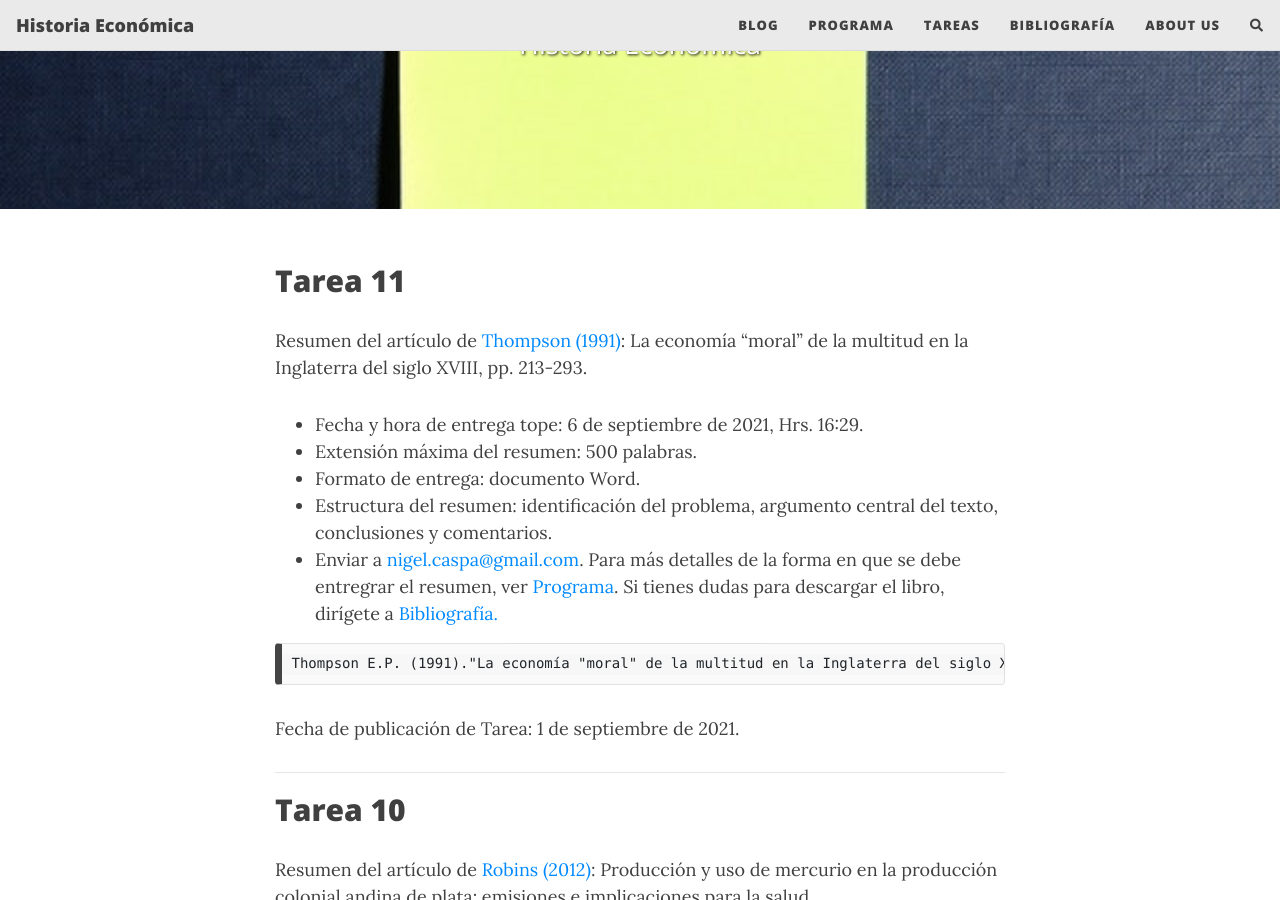
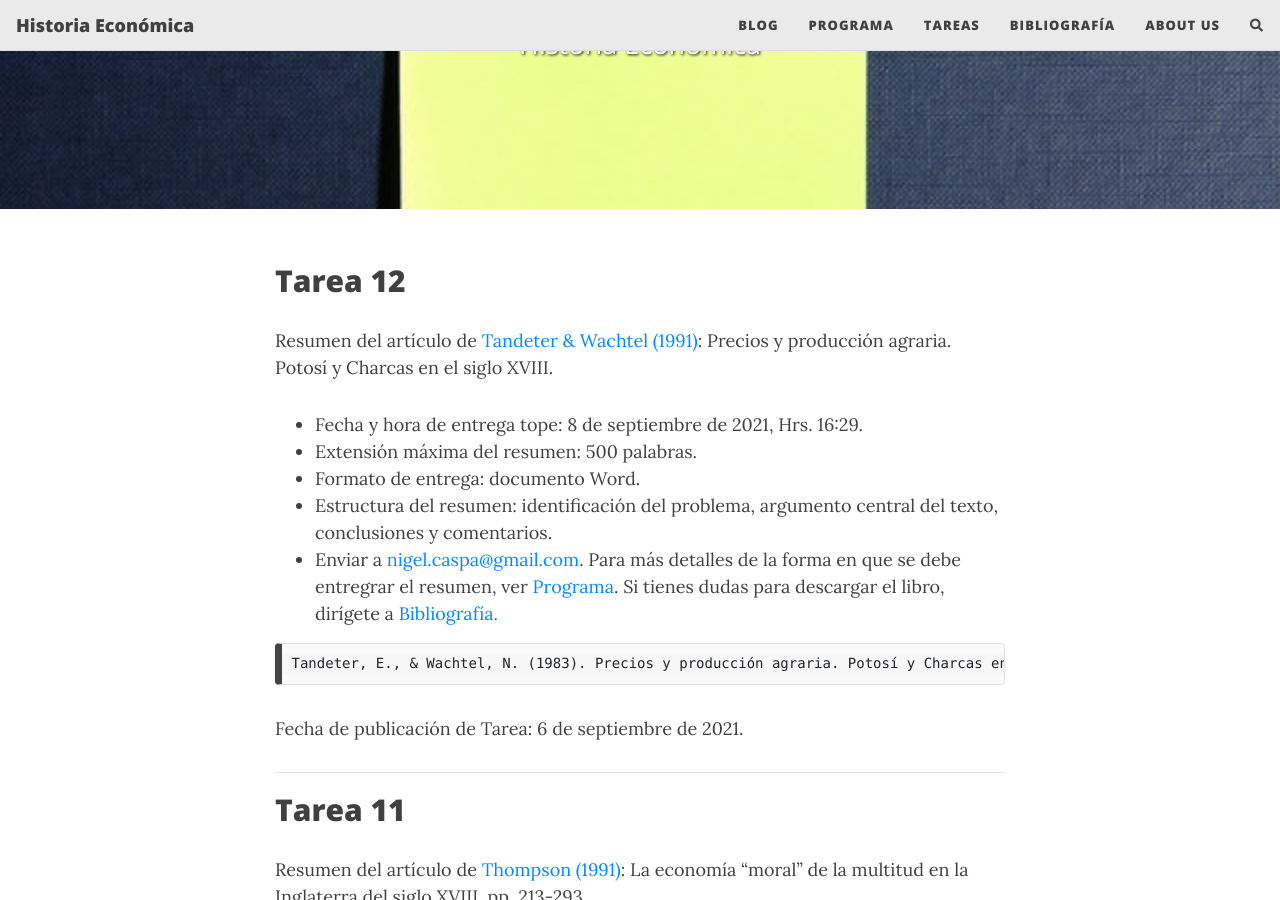
Before and after one commit to NigelCaspa/historiaeconomica, a Jekyll site: the page built from tareas.md, in a window 1280 px wide and 900 px high, scrolled down 336 px. Built offline with Jekyll 4.4.1, drawn with Linux system fonts in a browser that asks for light colours; nearby versions of some CDN libraries; comment, search, counter and statistics services are not loaded.

Commit message:
tarea 12

```diff
--- a/tareas.md
+++ b/tareas.md
@@ -6,6 +6,23 @@ cover-img: /assets/img/todo.jpg
 thumbnail-img: /assets/img/todo.jpg
 share-img: /assets/img/todo.jpg
 ---
+## Tarea 12
+Resumen del artículo de [Tandeter & Wachtel (1991)](https://nigelcaspa.github.io/historiaeconomica/pdf/1983-tandeter&wachtell-preciosyproducción.pdf): Precios y producción agraria. Potosí y Charcas en el siglo XVIII.
+
+- Fecha y hora de entrega tope: 8 de septiembre de 2021, Hrs. 16:29.
+- Extensión máxima del resumen: 500 palabras.
+- Formato de entrega: documento Word.
+- Estructura del resumen: identificación del problema, argumento central del texto, conclusiones y comentarios.
+- Enviar a [nigel.caspa@gmail.com](mailto:nigel.caspa@gmail.com).
+Para más detalles de la forma en que se debe entregrar el resumen, ver [Programa](programa.md). Si tienes dudas para descargar el libro, dirígete a [Bibliografía.](bibliografia.md)
+
+~~~
+Tandeter, E., & Wachtel, N. (1983). Precios y producción agraria. Potosí y Charcas en el siglo XVIII. Desarrollo económico, 23(90), 197–232.
+~~~
+
+Fecha de publicación de Tarea: 6 de septiembre de 2021.
+
+-----------------
 
 ## Tarea 11
 Resumen del artículo de [Thompson (1991)](https://nigelcaspa.github.io/historiaeconomica/pdf/1991-thompson-economia-moral-multitud.pdf): La economía "moral" de la multitud en la Inglaterra del siglo XVIII, pp. 213-293.
```
Also changed, not shown: 1 other file.
